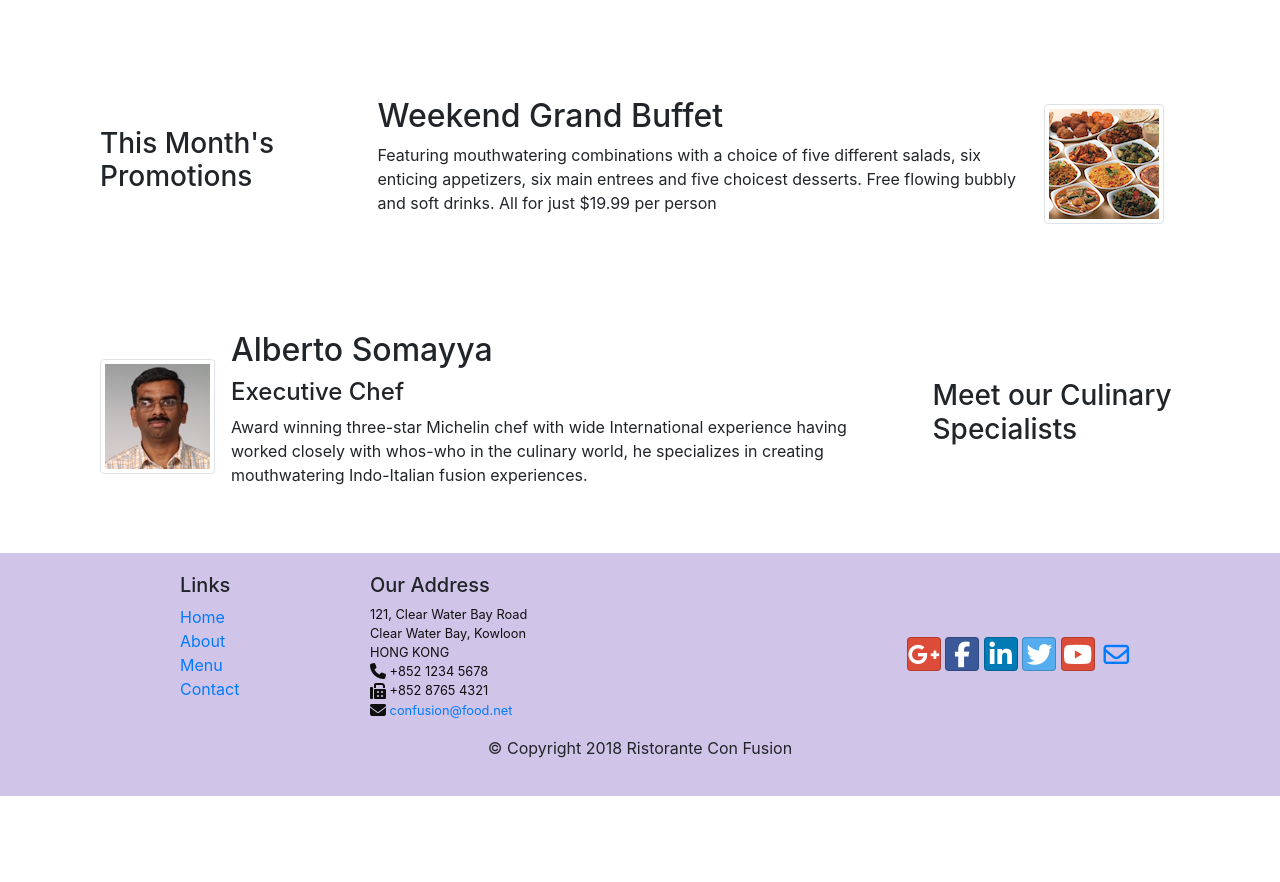
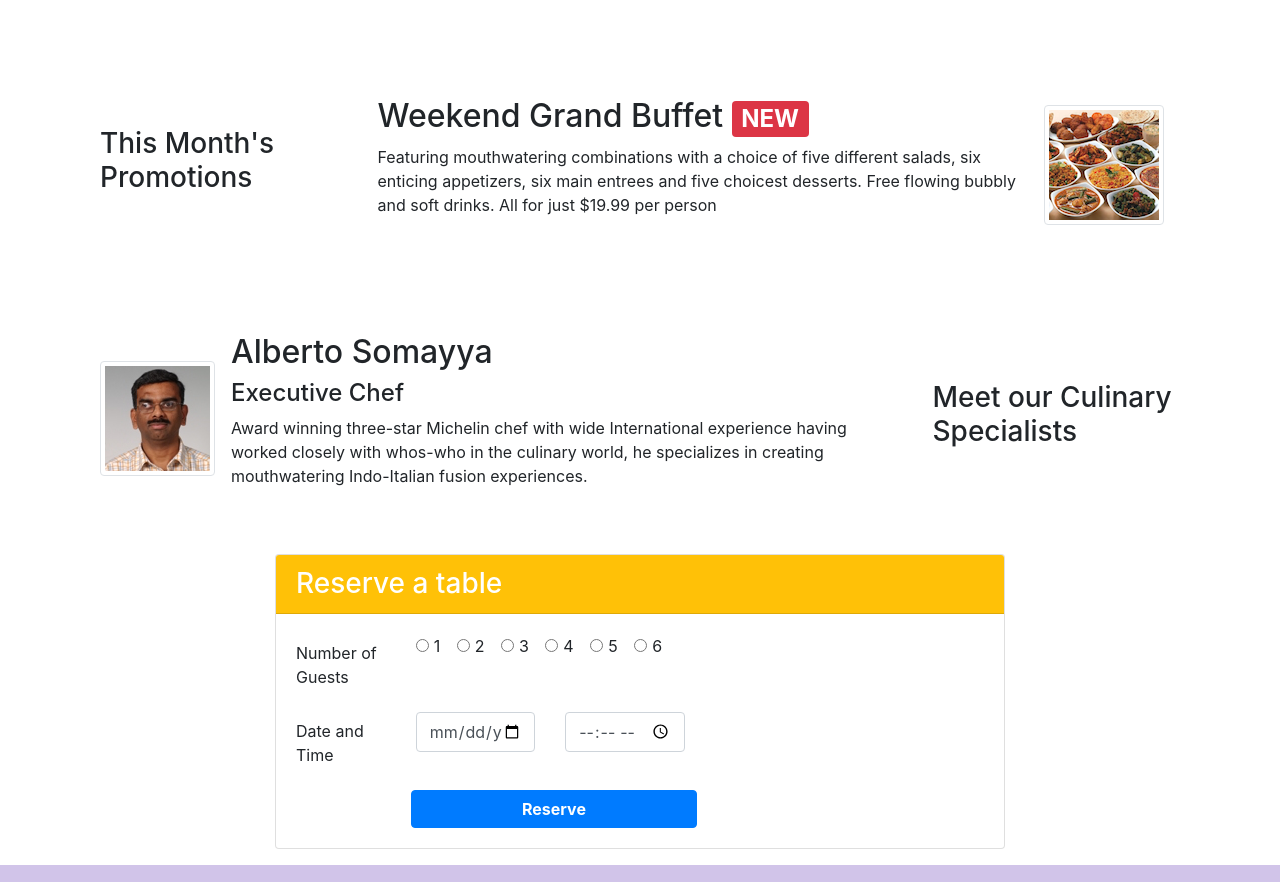
Before and after one commit to fragux/confusion, a website: page index.html in a window 1280 px wide. Shown: the part 443-1325 px from the top of the page. Before the commit the page ends 1239 px from the top, so only its background shows below. Drawn offline with nearby package versions, Linux system fonts and the light colour scheme.

Commit message:
Bootstrap - Trabalho 2

```diff
--- a/index.html
+++ b/index.html
@@ -38,10 +38,13 @@
             <div class="row row-header">
                 <div class="col-12 col-sm-6">
                     <h1>Ristorante con Fusion</h1>
-                    <p>We take inspiration from the World's best cuisines, and create a unique fusion experience. Our lipsmacking creations will tickle your culinary senses!</p>
+                    <p><strong>take inspiration from the World's best cuisines, and create a unique fusion experience. Our lipsmacking creations will tickle your culinary senses!</strong></p>
                 </div>
                 <div class="col-12 col-sm align-self-center">
                     <img src="./img/logo.png" class="img-fluid">
+                </div>
+                <div class="col-12 col-sm align-self-center">
+                    <a href="#reserve" role="button" aria-pressed="true" type="button" class="btn btn-sm btn-warning col-md-12"><strong>Reserve Table</strong></a>
                 </div>
             </div>
         </div>
@@ -76,7 +79,9 @@
                 <div class="media">
 
                     <div class="media-body">
-                        <h2 class="mt-0">Weekend Grand Buffet</h2>
+                        <h2 class="mt-0">Weekend Grand Buffet
+                            <span class="badge badge-danger">NEW</span>
+                        </h2>
                         <p>Featuring mouthwatering combinations with a choice of five different salads, six enticing appetizers, six main entrees and five choicest desserts. Free flowing bubbly and soft drinks. All for just $19.99 per person </p>
                     </div>
                     <img class="d-flex mr-3 img-thumbnail align-self-center" src="./img/buffet.png" alt="buffet">
@@ -98,7 +103,63 @@
             </div>
             </div>
         </div>
+        <div id="reserve" class="row row-contente align-items-center">
+            <div class="col-12 col-sm-8 offset-md-2">
+                <div id="reserve">
+                <div class="card">
+                    <h3 class="card-header bg-warning text-white">Reserve a table</h3>
+                    <div class="card-body">
+                        <div class="form-group row">
+                            <label for="guestnumber" class="col-md-2 col-form-label">Number of Guests</label>
+                            <div class="col-md-10">
+                                <div class="form-check form-check-inline">
+                                    <input class="form-check-input" type="radio" name="exampleRadios" id="exampleRadios1" value="option1">
+                                        <label class="form-check-label" for="exampleRadios1">1</label>
+                                </div>
+                                <div class="form-check form-check-inline">
+                                    <input class="form-check-input" type="radio" name="exampleRadios" id="exampleRadios1" value="option1">
+                                        <label class="form-check-label" for="exampleRadios1">2</label>
+                                </div>
+                                <div class="form-check form-check-inline">
+                                    <input class="form-check-input" type="radio" name="exampleRadios" id="exampleRadios1" value="option1">
+                                        <label class="form-check-label" for="exampleRadios1">3</label>
+                                </div>
+                                <div class="form-check form-check-inline">
+                                    <input class="form-check-input" type="radio" name="exampleRadios" id="exampleRadios1" value="option1">
+                                        <label class="form-check-label" for="exampleRadios1">4</label>
+                                </div>
+                                <div class="form-check form-check-inline">
+                                    <input class="form-check-input" type="radio" name="exampleRadios" id="exampleRadios1" value="option1">
+                                        <label class="form-check-label" for="exampleRadios1">5</label>
+                                </div>
+                                <div class="form-check form-check-inline">
+                                    <input class="form-check-input" type="radio" name="exampleRadios" id="exampleRadios1" value="option1">
+                                        <label class="form-check-label" for="exampleRadios1">6</label>
+                                </div>
+                                </div>
+                            </div>
+
+                        <div class="form-group row">
+                            <label for="datetime" class="col-md-2 col-form-label">Date and Time</label>
+                            <div class="col-md-10">
+                                <div class="form-group row">
+                                    <div class="col-5 col-md-3">
+                                        <input type="date" class="form-control" id="date" name="date" placeholder="Date">
+                                    </div>
+                                    <div class="col-5 col-md-3">
+                                        <input type="time" class="form-control" id="time" name="time" placeholder="Time">
+                                    </div>
+                                </div>
+                            </div>
+                        </div>
+                        <button type="submit" class="btn btn-primary col-md-5 offset-md-2"><strong>Reserve</strong></button>
+                    </div>
+                    </div>
+                </div>
+            </div>
+        </div>
     </div>
+    <p></p>
 
     <footer class="footer">
         <div class="container">
```
